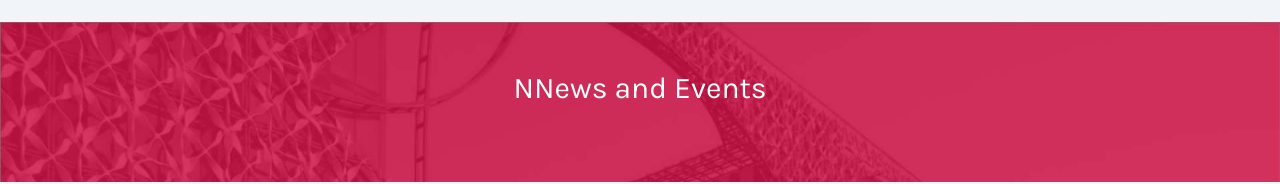
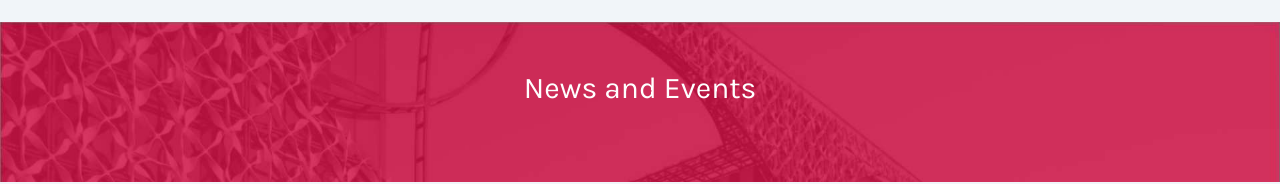
Before and after one commit to francesjgonzales/safebuild, a Next.js app: page /news in a window 1280 px wide. Shown: the part 139-323 px from the top of the page. Built offline with nearby package versions, Linux system fonts and the light colour scheme.

Commit message:
fixing database_url error

```diff
--- a/src/app/news/page.tsx
+++ b/src/app/news/page.tsx
@@ -4,7 +4,7 @@ const page = () => {
   return (
     <div className="articles">
       <div className="slider__medium bg-top bg-cover bg-[url('/assets/proj-hero-img.jpg')]">
-        <p className="text-3xl ">NNews and Events</p>
+        <p className="text-3xl ">News and Events</p>
       </div>
       <div className="articles"></div>
     </div>
```
